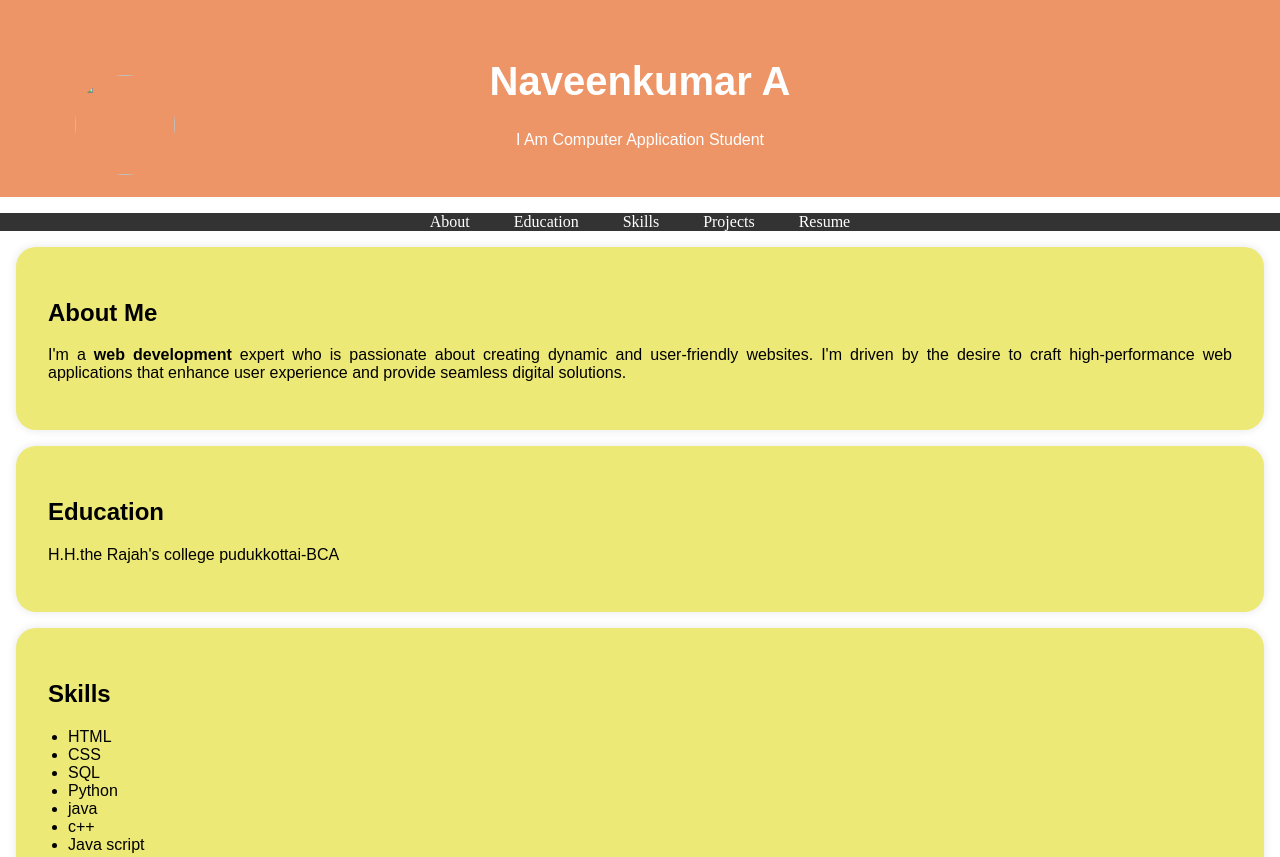
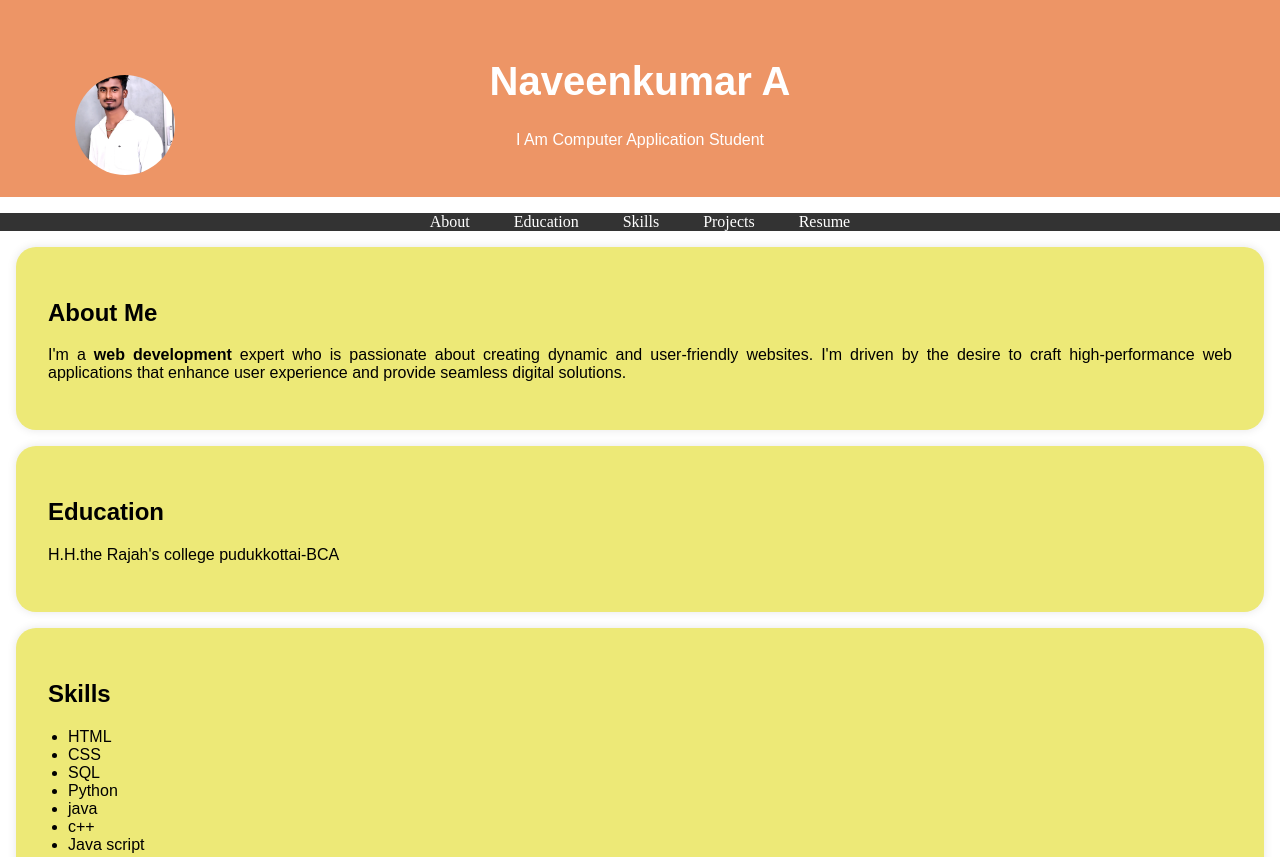
Before and after one commit to wilson12378/digital-portfolio, a plain HTML site: page index.html in a window 1280 px wide. Shown: the top 857 px of the page. Drawn offline with Linux system fonts and the light colour scheme.

Commit message:
Update index.html

```diff
--- a/index.html
+++ b/index.html
@@ -96,7 +96,7 @@
     <header>
       <div class="header-content">
         <!-- Add your profile picture here -->
-        <img src="demo/demo/kutty003.jpg" class="profile-picture" />
+        <img src="1f029462-74c2-48c9-ad10-3feb0361e54c.jpg" class="profile-picture" />
         <h1>Naveenkumar A</h1>
         <p>I Am Computer Application Student</p>
       </div>
```
